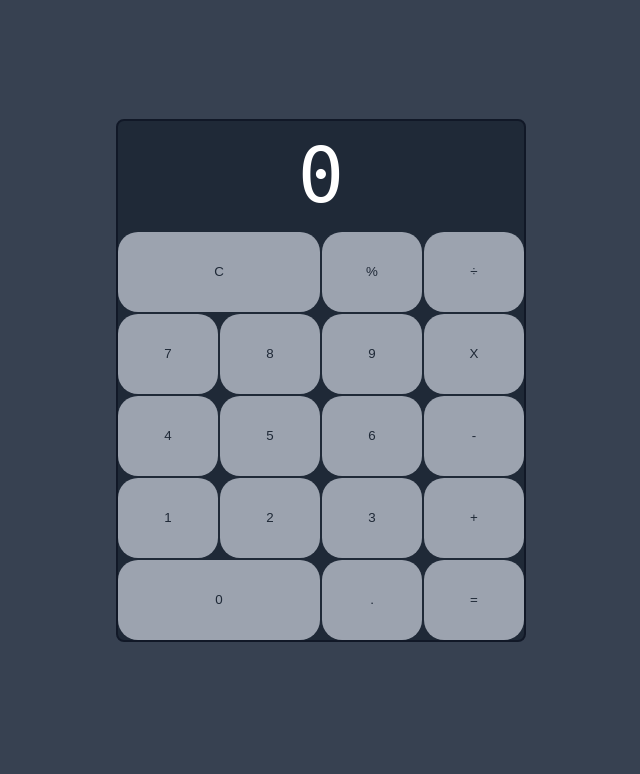
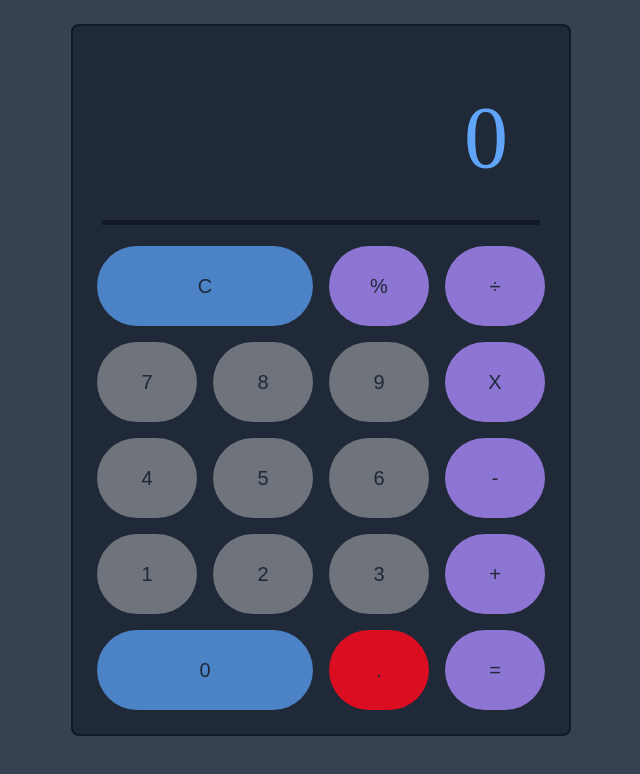
Before and after one commit to OriginalByteMe/js-calculator, a plain HTML site: page index.html in a window 1280 px wide. Shown: the whole page, without its empty margins (319-959 px from the left). Drawn offline with Linux system fonts and the light colour scheme.

Commit message:
Css styling improved

```diff
--- a/stylesheet.css
+++ b/stylesheet.css
@@ -1,6 +1,6 @@
 body {
     margin: 0;
-    font: 100 14px 'Mono';
+    font: 'Mono';
     background-color: #374151;
 }
 
@@ -19,37 +19,56 @@ body {
     display:grid;
     grid-template-columns: repeat(4, 100px);
     grid-template-rows: minmax(100px, auto) repeat(5, 80px);
-    gap: 2px;
+    gap: 1rem;
     background-color: #1f2937;
-
+    padding: 1.5rem;
 }
 
 #screen{
-    padding: 5px;
+    padding: 2rem;
     margin: 5px;
     display: flex;
-    justify-content: space-around;
+    justify-content: right;
     font-weight: initial;
     font-size: 5.5em;
-    align-items: flex-end;
+    /* align-items: flex-end; */
     grid-column-start: 1;
     grid-column-end: -1;
-    color: white;
+    color: #60a5fa;
+    border-bottom: solid #111827;
+    border-bottom-width: 5px;
+    outline: none;
 }
 
 button{
     display: block;
-    background: #9ca3af;
-    border-radius: 20px;
+    background: #6e737c;
+    border-radius: 9999px;
     border: none;
     font-weight: initial;
     color: #1f2937;
+    font-size: 1.25rem; /* 20px */
+    line-height: 1.75rem; /* 28px */
 }
 
+button.operator{
+    background-color: #8c75d3;
+}
 
+.percent{
+    background-color: #8c75d3;
+}
+.equals{
+    background-color: #8c75d3;
+}
+.decimal{
+    background: #da0e20;
+}
 .clear{
     grid-column: span 2;
+    background: #4c83c6;
 }
 #zero{
     grid-column: span 2;
+    background: #4c83c6;
 }
```
